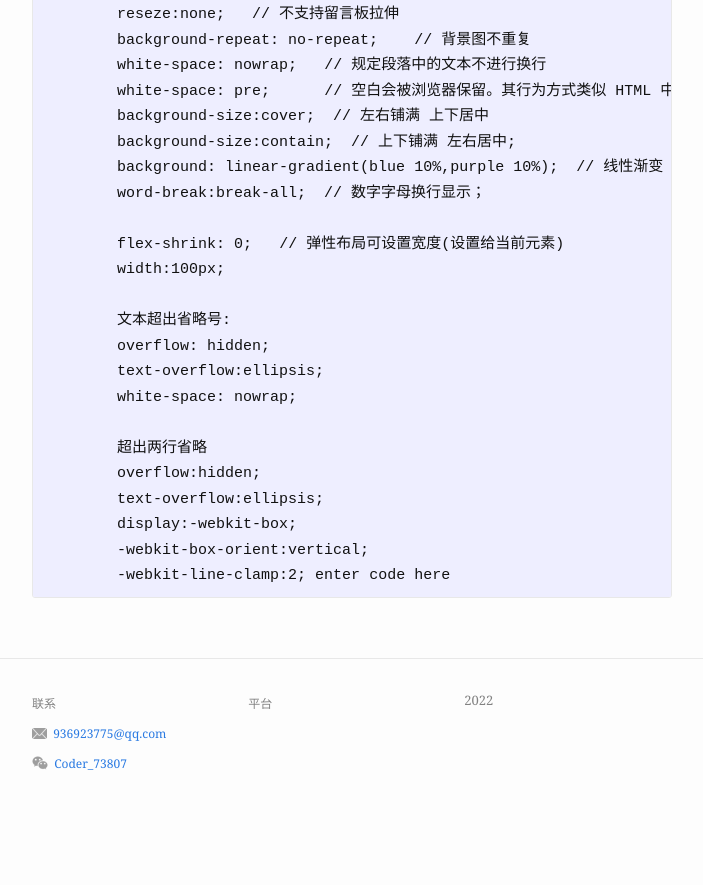
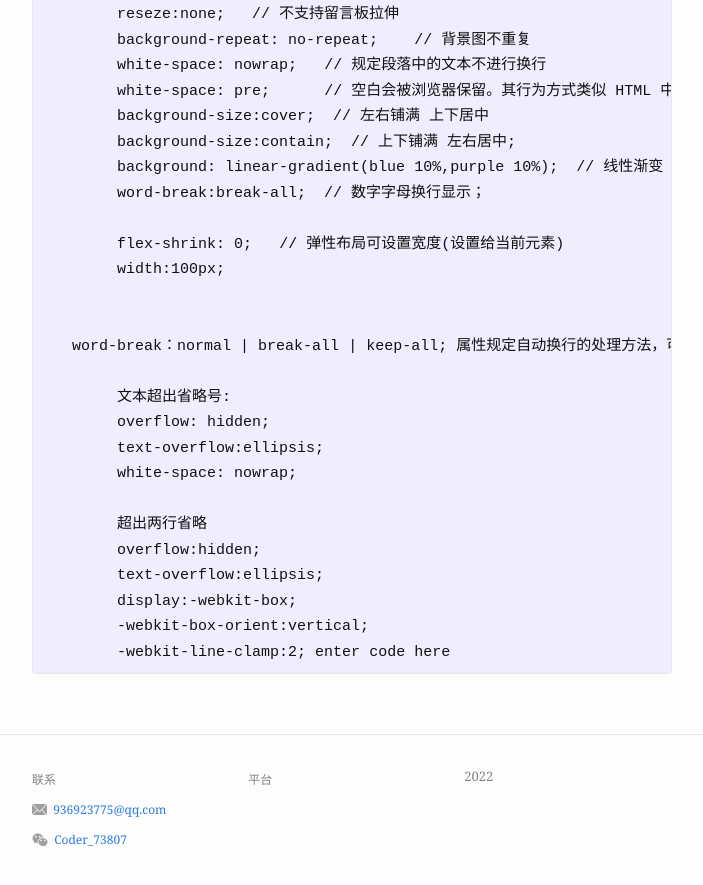
Before and after one commit to ExcellentTim/ExcellentTim.github.io, a Jekyll site: the page built from _posts/2022-04-12-css集锦.md, in a window 1280 px wide and 900 px high, scrolled down 1069 px. Shown: the top 885 px of the window, without its empty margins (288-991 px from the left). Built offline with Jekyll 4.4.1, drawn with Linux system fonts in a browser that asks for light colours; before the commit the page ends 1893 px from its top, so only the background shows below that.

Commit message:
修改文件: _posts/2022-04-12-css集锦.md

```diff
--- a/_posts/2022-04-12-css集锦.md
+++ b/_posts/2022-04-12-css集锦.md
@@ -57,6 +57,9 @@ date:   2022-04-12 14:00:00
 	flex-shrink: 0;   // 弹性布局可设置宽度(设置给当前元素)
 	width:100px;
 
+
+   word-break：normal | break-all | keep-all; 属性规定自动换行的处理方法，可以让浏览器实现在任意位置的换行。
+
 	文本超出省略号:
 	overflow: hidden;
 	text-overflow:ellipsis;
```
